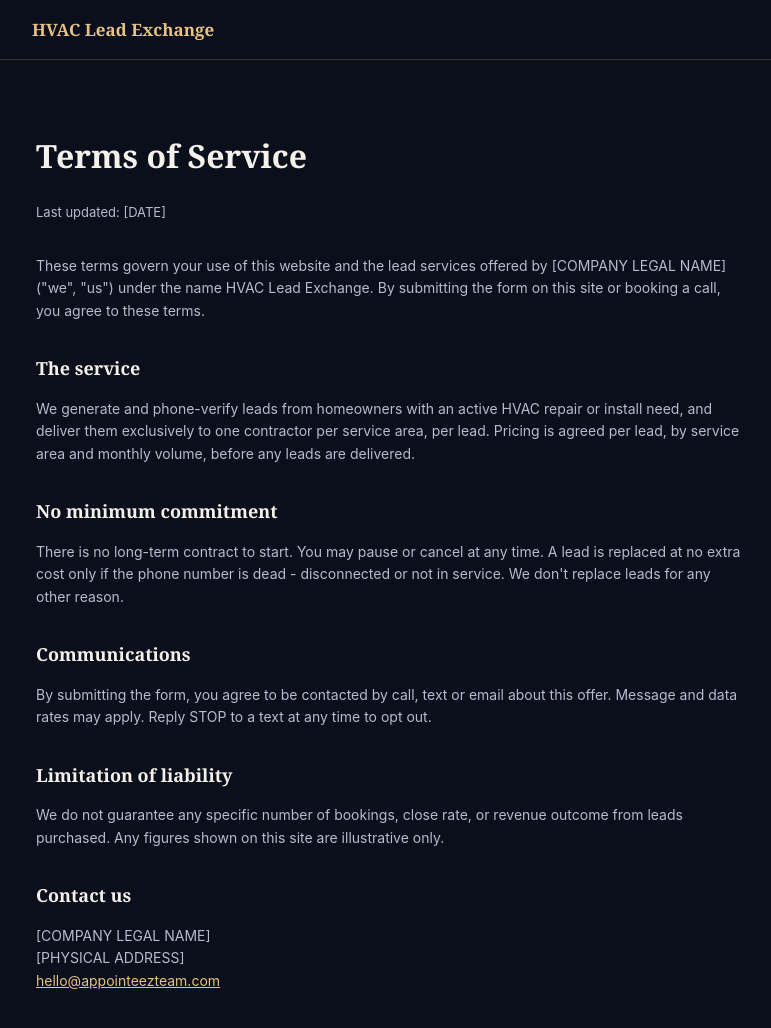
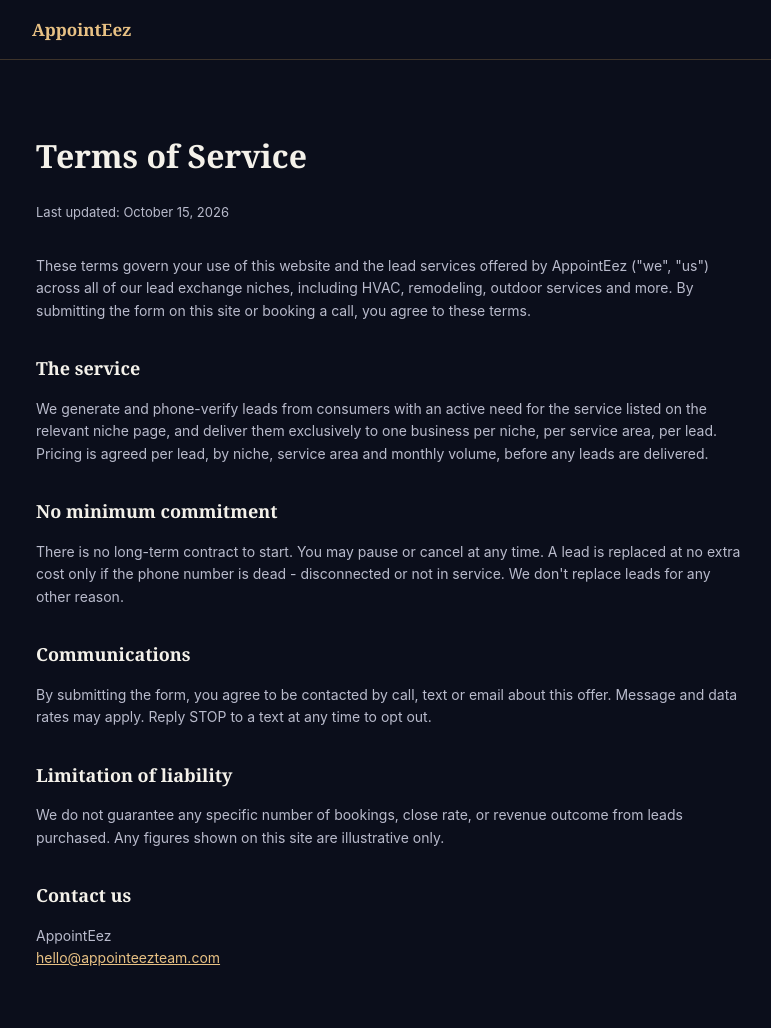
Before and after one commit to Ladsdebug/appointeez-team, a plain HTML site: page terms/index.html in a window 1280 px wide. Shown: the whole page, without its empty margins (248-1019 px from the left). Drawn offline with Linux system fonts and the light colour scheme.

Commit message:
Update terms: generalize branding, add date, remove address

```diff
--- a/terms/index.html
+++ b/terms/index.html
@@ -3,7 +3,7 @@
 <head>
 <meta charset="utf-8">
 <meta name="viewport" content="width=device-width, initial-scale=1">
-<title>Terms - HVAC Lead Exchange</title>
+<title>Terms - AppointEez</title>
 <meta name="robots" content="noindex">
 <style>
 :root{
@@ -25,15 +25,15 @@
 </style>
 </head>
 <body>
-<header><div class="wrap"><a class="brand" href="/hvac-repair-install-v2/">HVAC Lead Exchange</a></div></header>
+<header><div class="wrap"><a class="brand" href="/leads/">AppointEez</a></div></header>
 <div class="wrap">
 <h1>Terms of Service</h1>
-  <p class="updated">Last updated: [DATE]</p>
+<p class="updated">Last updated: October 15, 2026</p>
 
-  <p>These terms govern your use of this website and the lead services offered by [COMPANY LEGAL NAME] ("we", "us") under the name HVAC Lead Exchange. By submitting the form on this site or booking a call, you agree to these terms.</p>
+<p>These terms govern your use of this website and the lead services offered by AppointEez ("we", "us") across all of our lead exchange niches, including HVAC, remodeling, outdoor services and more. By submitting the form on this site or booking a call, you agree to these terms.</p>
 
 <h2>The service</h2>
-  <p>We generate and phone-verify leads from homeowners with an active HVAC repair or install need, and deliver them exclusively to one contractor per service area, per lead. Pricing is agreed per lead, by service area and monthly volume, before any leads are delivered.</p>
+<p>We generate and phone-verify leads from consumers with an active need for the service listed on the relevant niche page, and deliver them exclusively to one business per niche, per service area, per lead. Pricing is agreed per lead, by niche, service area and monthly volume, before any leads are delivered.</p>
 
 <h2>No minimum commitment</h2>
 <p>There is no long-term contract to start. You may pause or cancel at any time. A lead is replaced at no extra cost only if the phone number is dead - disconnected or not in service. We don't replace leads for any other reason.</p>
@@ -45,7 +45,7 @@
 <p>We do not guarantee any specific number of bookings, close rate, or revenue outcome from leads purchased. Any figures shown on this site are illustrative only.</p>
 
 <h2>Contact us</h2>
-  <p>[COMPANY LEGAL NAME]<br>[PHYSICAL ADDRESS]<br><a href="mailto:hello@appointeezteam.com">hello@appointeezteam.com</a></p>
+<p>AppointEez<br><a href="mailto:hello@appointeezteam.com">hello@appointeezteam.com</a></p>
 </div>
 </body>
 </html>
```
Lines whose indentation alone changed are shown as unchanged.
